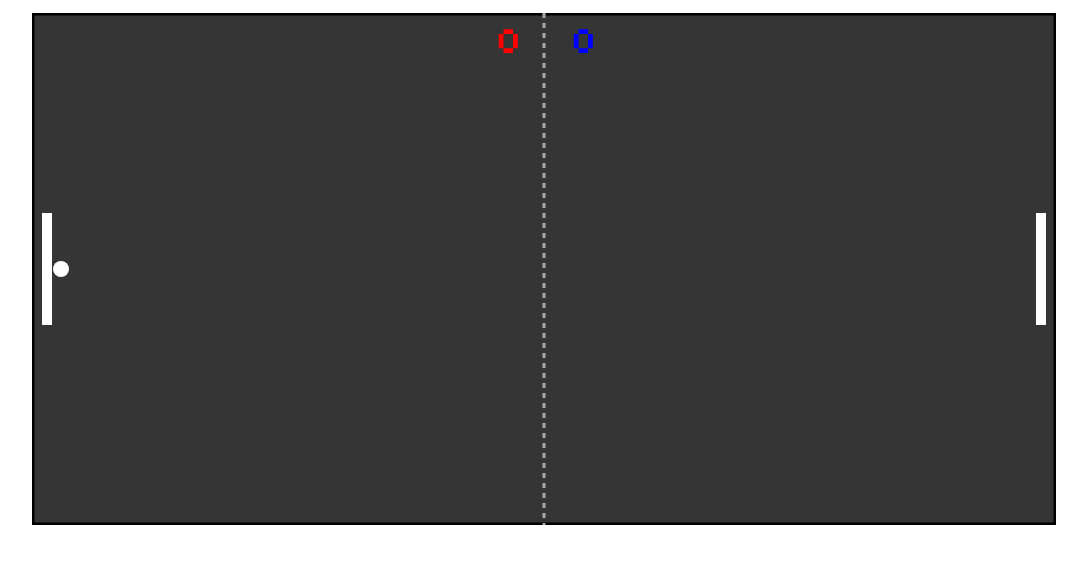
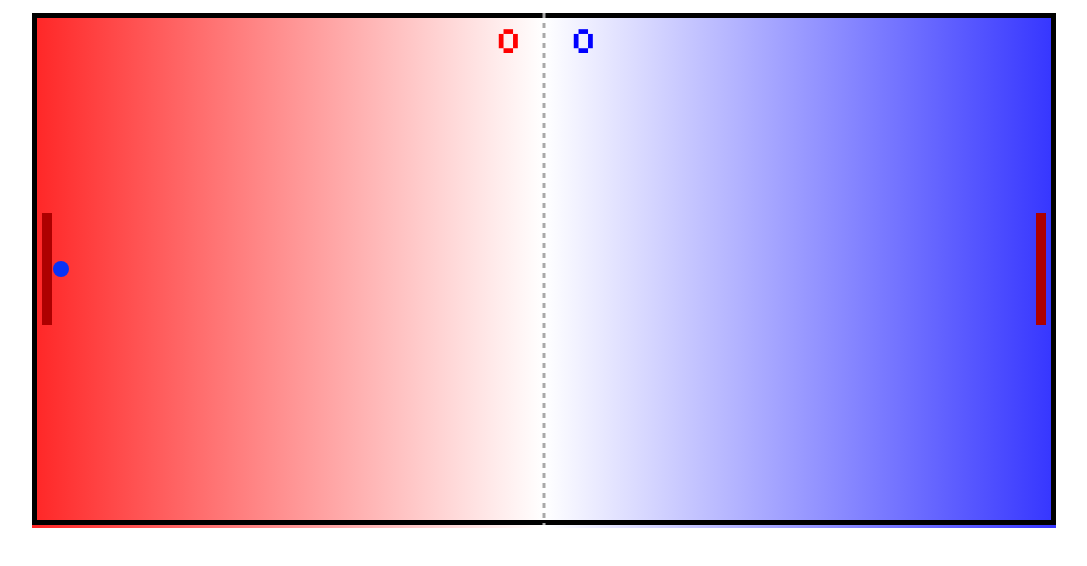
Before and after one commit to GPChappell/Pong-Game, a website built with webpack: page index.html in a window 1280 px wide. Shown: the part 158-724 px from the top of the page, without its empty margins (96-1183 px from the left). Built offline with nearby package versions, Linux system fonts and the light colour scheme.

Commit message:
Red and blue styling added

```diff
--- a/src/partials/Ball.js
+++ b/src/partials/Ball.js
@@ -95,6 +95,12 @@ export default class Ball {
       }
   }
 
+  ballColor() {
+    return `rgb(${Math.floor( (this.x/this.boardWidth)*255 ) },50,${Math.floor( 255 - ((this.x/this.boardWidth)*255) ) })`;
+  }
+
+
+
   paddleCollision( player1, player2 ) {
 
 
@@ -177,8 +183,10 @@ export default class Ball {
     ball.setAttributeNS( null, 'cx', this.x );
     ball.setAttributeNS( null, 'cy', this.y );
     ball.setAttributeNS( null, 'r', this.radius );
-    ball.setAttributeNS( null, 'fill', 'white' );
+    ball.setAttributeNS( null, 'fill', this.ballColor() );
     svg.appendChild(ball);
+
+    console.log( this.ballColor() );
 
     const rightGoal = this.x + this.radius >= this.boardWidth;
     const leftGoal = this.x - this.radius <= 0;
--- a/src/partials/Board.js
+++ b/src/partials/Board.js
@@ -9,11 +9,13 @@ export default class Board {
 
     // Perimeter
     let rect = document.createElementNS(SVG_NS, 'rect');
+    rect.setAttribute('id', 'gameBoard');
     rect.setAttributeNS(null, 'width', this.width);
     rect.setAttributeNS(null, 'height', this.height);
-    rect.setAttributeNS(null, 'fill', '#353535' );
+    // rect.setAttributeNS(null, 'fill', '#353535' );
+    rect.setAttributeNS(null, 'fill-opacity', '0' );
     rect.setAttributeNS(null, 'stroke', 'black' );
-    rect.setAttributeNS(null, 'stroke-width', '5' );
+    rect.setAttributeNS(null, 'stroke-width', '10' );
 
     // Middle Line
     let line = document.createElementNS(SVG_NS, 'line');
--- a/src/partials/Game.js
+++ b/src/partials/Game.js
@@ -29,7 +29,8 @@ export default class Game {
 			((this.height - this.paddleHeight) / 2),
 			KEYS.a,
 			KEYS.z,
-			'player1'
+			'player1',
+			'#AD0000'
 		);
 
 		//Create Player 2
@@ -41,7 +42,8 @@ export default class Game {
 			((this.height - this.paddleHeight) / 2),
 			KEYS.up,
 			KEYS.down,
-			'player2'
+			'player2',
+			'#AD0000'
 		);
 
 		//Ball Configuration
--- a/src/partials/Paddle.js
+++ b/src/partials/Paddle.js
@@ -1,7 +1,7 @@
 import { SVG_NS } from '../settings';
 
 export default class Paddle {
-  constructor(boardHeight, width, height, x, y, up, down, player) {
+  constructor(boardHeight, width, height, x, y, up, down, player, color) {
     this.boardHeight = boardHeight;
     this.width = width;
     this.height = height;
@@ -9,6 +9,7 @@ export default class Paddle {
     this.y = y;
     this.speed = 6;
     this.score = 0;
+    this.color = color;
 
     this.player = player;
     this.keyState = {};
@@ -43,7 +44,7 @@ export default class Paddle {
     let rect = document.createElementNS(SVG_NS, 'rect');
     rect.setAttributeNS( null, 'width', this.width );
     rect.setAttributeNS( null, 'height', this.height );
-    rect.setAttributeNS( null, 'fill', 'white' );
+    rect.setAttributeNS( null, 'fill', this.color );
     rect.setAttributeNS( null, 'x', this.x );
     rect.setAttributeNS( null, 'y', this.y );
 
--- a/src/styles/game.css
+++ b/src/styles/game.css
@@ -77,6 +77,7 @@ body {
   height: 100vh;
   justify-content: center;
   width: 100%;
+  box-sizing: border-box;
 }
 
 h1 {
@@ -93,6 +94,16 @@ h1 {
   animation-direction: normal;
   animation-play-state: running;
   transform-origin: center center;
+}
+
+#game {
+  background-image:
+  linear-gradient(
+    to right,
+    #ff2626,
+    white,
+    #3535ff
+  );
 }
 
 @keyframes burst-fade {
```
